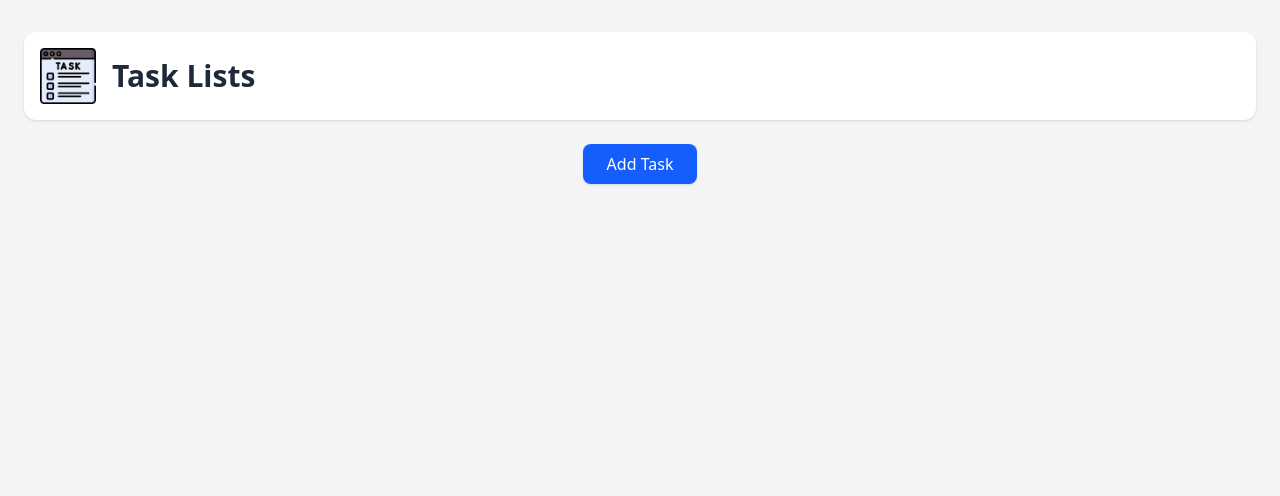
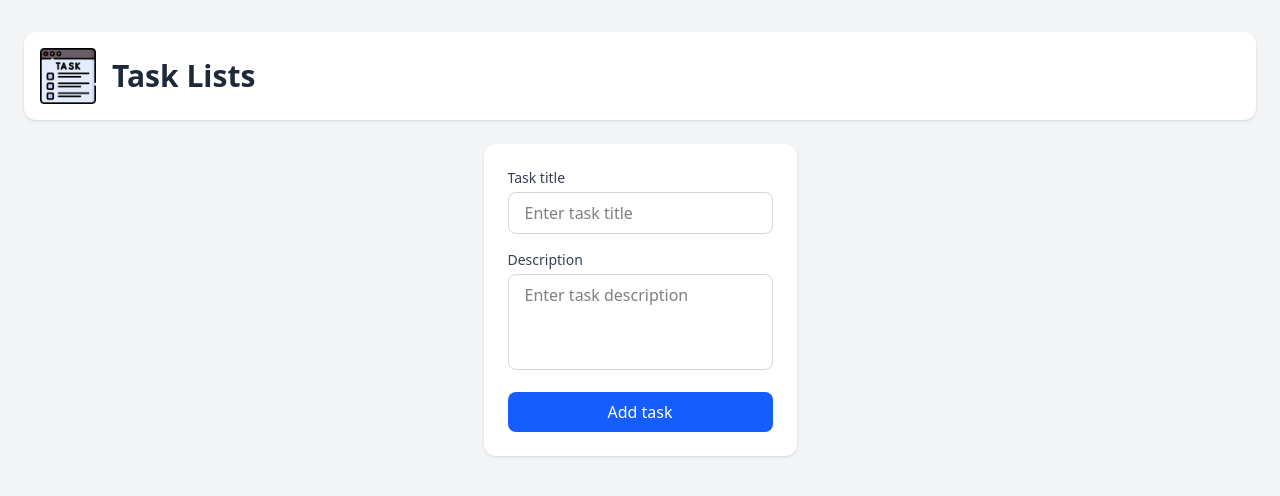
Before and after one commit to ujjwalanand678/typescript-task-manager, a React (Vite) app: page / in a window 1280 px wide. Shown: the top 496 px of the page. Built offline with nearby package versions, Linux system fonts and the light colour scheme.

Commit message:
task manager finished

```diff
--- a/src/App.tsx
+++ b/src/App.tsx
@@ -2,6 +2,7 @@ import logo from "./assets/task.png";
 import Header from "./components/Header.tsx";
 import { useState } from "react";
 import TaskList from "./components/TaskList.tsx";
+import NewTask from "./components/NewTask.tsx";
 
 //here we are defining a type for our task object
 //since we will be using this type in multiple places its better to export it from here so that other components can import and use it.
@@ -13,14 +14,14 @@ export type Tasks = {
 function App() {
   const [task, setTask] = useState<Tasks[]>([]);
 
-  function handleAddTask() {
+  function handleAddTask(title: string, description: string) {
     //so to update this state here we will use the function form of the setState because we are updating based on the previous state. here we will automatically get the previous state as an argument , when react calls this function
     //if your new state depends on the old state always use the function form of the setState
     setTask((prevTasks) => {
       const newTask: Tasks = {
         id: prevTasks.length + 1, // just to ensure unique ids for each task
-        title: "New Task",
-        description: "Task Description",
+        title,
+        description,
       };
       return [...prevTasks, newTask]; // we are returning the updated array here .
     });
@@ -43,12 +44,8 @@ function App() {
       </Header>
 
       <div className="mt-6 flex justify-center">
-        <button
-          onClick={handleAddTask}
-          className="px-6 py-2 rounded-lg bg-blue-600 text-white font-medium shadow hover:bg-blue-700 transition"
-        >
-          Add Task
-        </button>
+        <NewTask onAddTask={handleAddTask}/>
+
       </div>
 
       <div className="mt-8">
--- /dev/null
+++ b/src/components/NewTask.tsx
@@ -0,0 +1,80 @@
+import type { FormEvent } from "react";
+
+type NewTaskProps = {
+  onAddTask: (title: string, description: string) => void;
+};
+
+const NewTask = ({ onAddTask }: NewTaskProps) => {
+  function handleSubmit(event: FormEvent<HTMLFormElement>) {
+    event.preventDefault();
+
+    const data = new FormData(event.currentTarget);
+    const title = data.get("task")?.toString().trim() || "";
+    const description = data.get("description")?.toString().trim() || "";
+
+    if (!title) return;
+
+    onAddTask(title, description);
+
+    event.currentTarget.reset();
+  }
+
+  return (
+    <form
+      onSubmit={handleSubmit}
+      className="bg-white p-6 rounded-xl shadow space-y-4"
+    >
+      <div>
+        <label
+          htmlFor="task"
+          className="block text-sm font-medium text-gray-700 mb-1"
+        >
+          Task title
+        </label>
+        <input
+          type="text"
+          id="task"
+          name="task"
+          className="w-full rounded-lg border border-gray-300 px-4 py-2 focus:outline-none focus:ring-2 focus:ring-blue-500"
+          placeholder="Enter task title"
+        />
+      </div>
+
+      <div>
+        <label
+          htmlFor="description"
+          className="block text-sm font-medium text-gray-700 mb-1"
+        >
+          Description
+        </label>
+        <textarea
+          id="description"
+          name="description"
+          className="w-full rounded-lg border border-gray-300 px-4 py-2 h-24 resize-none focus:outline-none focus:ring-2 focus:ring-blue-500"
+          placeholder="Enter task description"
+        />
+      </div>
+
+      <button
+        type="submit"
+        className="w-full bg-blue-600 text-white py-2 rounded-lg font-medium hover:bg-blue-700 transition"
+      >
+        Add task
+      </button>
+    </form>
+  );
+};
+
+export default NewTask;
+
+
+//--- NOTES ---
+//about forms
+// label element is used to provide a caption for an input element. it improves accessibility by associating text with a specific form control.
+// the htmlFor attribute in the label element links the label to the input element with the corresponding id. this association helps screen readers to identify which label belongs to which input field, enhancing accessibility for users with disabilities.
+// in this example, the label "New Task" is associated with the input field having the id "task". when a user clicks on the label, the focus will automatically move to the associated input field, making it easier for users to interact with the form.
+//FORM TYPES IN TYPESCRIPT
+// FormEvent is a type provided by React that represents the event object passed to event handlers for form elements. it is a generic type that can be used to type the event parameter in form-related event handlers, such as onSubmit, onChange, etc.
+// by using FormEvent, we can ensure that the event object has the correct properties and methods specific to form events, providing better type safety and autocompletion when working with forms in React and TypeScript.
+//new FormData(event.currentTarget) = this line extracts the form data from the form element that triggered the submit event. event.currentTarget refers to the form element itself, and new FormData(...) creates a new FormData object containing all the input values from that form.
+// FormData is a built-in web API that provides a way to easily construct a set of key/value pairs representing form fields and their values. it is commonly used to send form data via XMLHttpRequest or the Fetch API.
```
